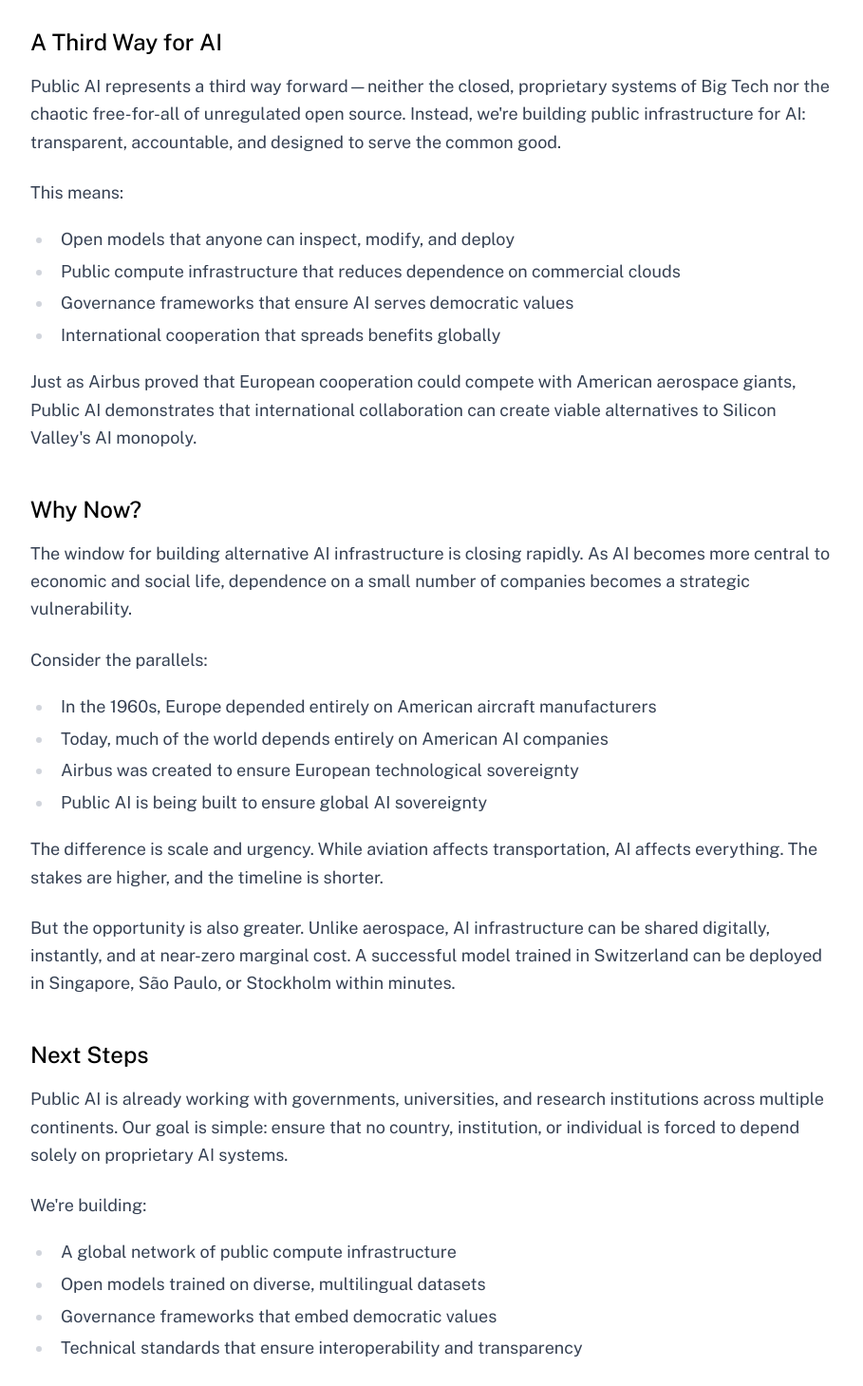
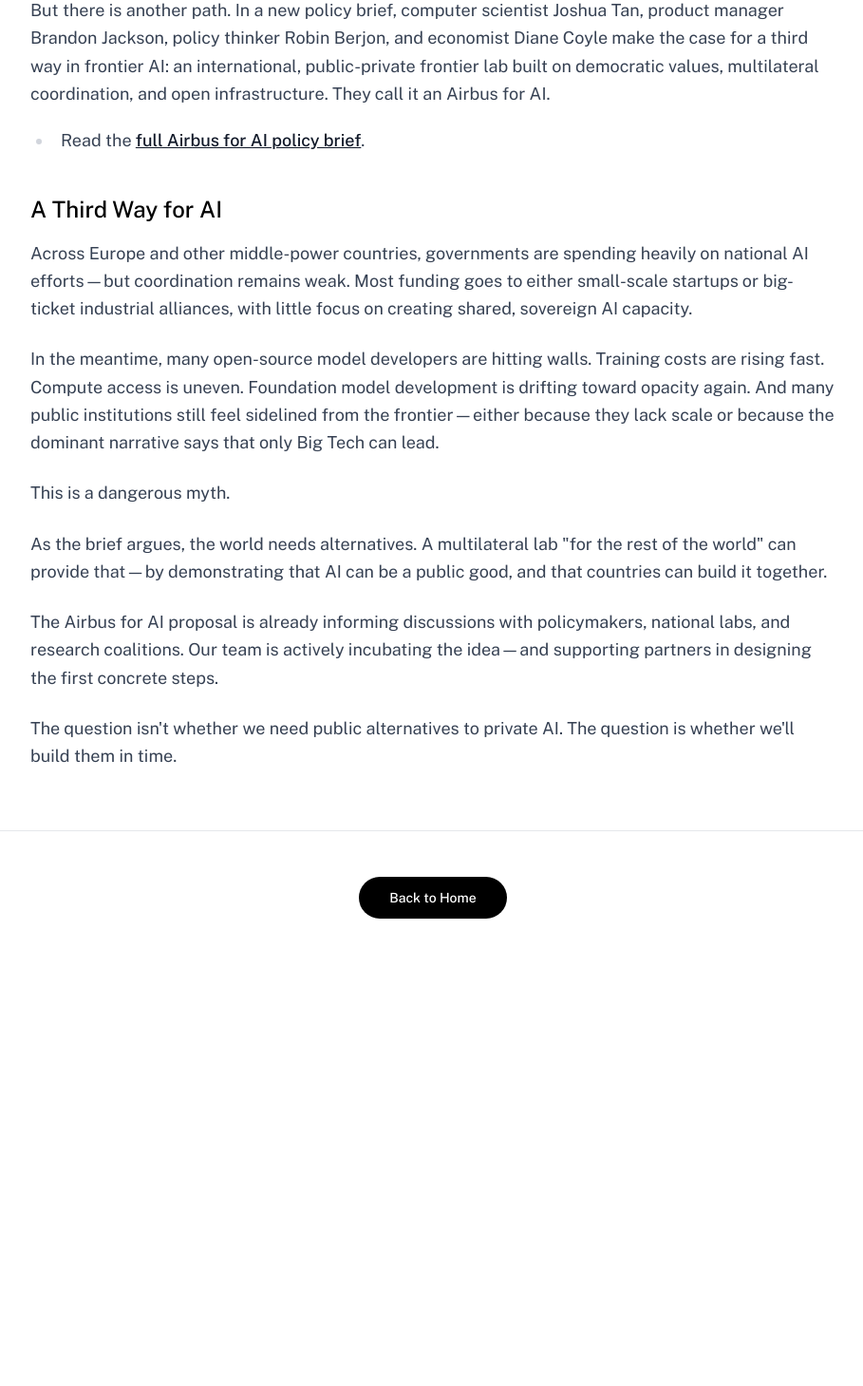
Before and after one commit to forpublicai/publicai.co, a Next.js app: page /airbus in a window 1280 px wide. Shown: the part 1880-3339 px from the top of the page at 95% size, without its empty margins (184-1093 px from the left). After the commit the page ends 2895 px from the top, so only its background shows below. Built offline with nearby package versions, Linux system fonts and the light colour scheme.

Commit message:
airbus page

```diff
--- a/src/app/airbus/page.tsx
+++ b/src/app/airbus/page.tsx
@@ -12,20 +12,20 @@ export default function AirbusPage() {
     sections: [
       {
         type: 'paragraph' as const,
-        content: "In 1970, European governments came together to build Airbus—a consortium that would challenge Boeing's dominance and establish Europe as a major force in commercial aviation. Today, we face a similar moment in artificial intelligence."
+        content: "In the 1960s, Airbus was born from a recognition that no single European company could compete with the scale and dominance of Boeing. The solution, put together by the French prime minister and the German chancellor (and later their Spanish and British counterparts), was cooperation: a multilateral industrial consortium now known as Airbus. And today, Airbus isn’t just competitive—it’s the largest aerospace manufacturer in the world."
       },
       {
         type: 'paragraph' as const,
-        content: "The AI landscape is dominated by a handful of American companies. Meanwhile, the rest of the world—governments, institutions, researchers, and citizens—depends on their infrastructure, their models, and their terms."
+        content: "In AI today, we face a similar landscape. A few U.S.-based companies dominate the frontier. China is building its own parallel ecosystem with full state backing. The rest of the world—Europe, Canada, Japan, Australia, Singapore, South Korea, and beyond—is investing billions of public funds into sovereign AI strategies but still struggling to achieve global relevance at the frontier."
       },
       {
         type: 'paragraph' as const,
-        content: "It's time for a different approach. It's time for an Airbus for AI."
+        content: "But there is another path. In a new policy brief, computer scientist Joshua Tan, product manager Brandon Jackson, policy thinker Robin Berjon, and economist Diane Coyle make the case for a third way in frontier AI: an international, public-private frontier lab built on democratic values, multilateral coordination, and open infrastructure. They call it an Airbus for AI."
       },
       {
         type: 'list' as const,
         content: [
-          "Read the <a href='/airbus-for-ai.pdf' target='_blank'>full policy brief</a>."
+          "Read the <a href='/airbus-for-ai.pdf' target='_blank'>full Airbus for AI policy brief</a>."
         ]
       },
       {
@@ -34,82 +34,23 @@ export default function AirbusPage() {
       },
       {
         type: 'paragraph' as const,
-        content: "Public AI represents a third way forward—neither the closed, proprietary systems of Big Tech nor the chaotic free-for-all of unregulated open source. Instead, we're building public infrastructure for AI: transparent, accountable, and designed to serve the common good."
+        content: "Across Europe and other middle-power countries, governments are spending heavily on national AI efforts—but coordination remains weak. Most funding goes to either small-scale startups or big-ticket industrial alliances, with little focus on creating shared, sovereign AI capacity."
       },
       {
         type: 'paragraph' as const,
-        content: "This means:"
-      },
-      {
-        type: 'list' as const,
-        content: [
-          "Open models that anyone can inspect, modify, and deploy",
-          "Public compute infrastructure that reduces dependence on commercial clouds",
-          "Governance frameworks that ensure AI serves democratic values",
-          "International cooperation that spreads benefits globally"
-        ]
+        content: "In the meantime, many open-source model developers are hitting walls. Training costs are rising fast. Compute access is uneven. Foundation model development is drifting toward opacity again. And many public institutions still feel sidelined from the frontier—either because they lack scale or because the dominant narrative says that only Big Tech can lead."
       },
       {
         type: 'paragraph' as const,
-        content: "Just as Airbus proved that European cooperation could compete with American aerospace giants, Public AI demonstrates that international collaboration can create viable alternatives to Silicon Valley's AI monopoly."
-      },
-      {
-        type: 'heading' as const,
-        content: "Why Now?"
+        content: "This is a dangerous myth."
       },
       {
         type: 'paragraph' as const,
-        content: "The window for building alternative AI infrastructure is closing rapidly. As AI becomes more central to economic and social life, dependence on a small number of companies becomes a strategic vulnerability."
+        content: 'As the brief argues, the world needs alternatives. A multilateral lab "for the rest of the world" can provide that—by demonstrating that AI can be a public good, and that countries can build it together.'
       },
       {
         type: 'paragraph' as const,
-        content: "Consider the parallels:"
-      },
-      {
-        type: 'list' as const,
-        content: [
-          "In the 1960s, Europe depended entirely on American aircraft manufacturers",
-          "Today, much of the world depends entirely on American AI companies",
-          "Airbus was created to ensure European technological sovereignty",
-          "Public AI is being built to ensure global AI sovereignty"
-        ]
-      },
-      {
-        type: 'paragraph' as const,
-        content: "The difference is scale and urgency. While aviation affects transportation, AI affects everything. The stakes are higher, and the timeline is shorter."
-      },
-      {
-        type: 'paragraph' as const,
-        content: "But the opportunity is also greater. Unlike aerospace, AI infrastructure can be shared digitally, instantly, and at near-zero marginal cost. A successful model trained in Switzerland can be deployed in Singapore, São Paulo, or Stockholm within minutes."
-      },
-      {
-        type: 'heading' as const,
-        content: "Next Steps"
-      },
-      {
-        type: 'paragraph' as const,
-        content: "Public AI is already working with governments, universities, and research institutions across multiple continents. Our goal is simple: ensure that no country, institution, or individual is forced to depend solely on proprietary AI systems."
-      },
-      {
-        type: 'paragraph' as const,
-        content: "We're building:"
-      },
-      {
-        type: 'list' as const,
-        content: [
-          "A global network of public compute infrastructure",
-          "Open models trained on diverse, multilingual datasets",
-          "Governance frameworks that embed democratic values",
-          "Technical standards that ensure interoperability and transparency"
-        ]
-      },
-      {
-        type: 'paragraph' as const,
-        content: "The Airbus consortium began with just four European countries. Today, it's a global enterprise that employs hundreds of thousands and serves airlines worldwide."
-      },
-      {
-        type: 'paragraph' as const,
-        content: "Public AI starts with a simple recognition: artificial intelligence is too important to be left entirely to private markets. Like roads, power grids, and communication networks, AI infrastructure should serve the public interest."
+        content: "The Airbus for AI proposal is already informing discussions with policymakers, national labs, and research coalitions. Our team is actively incubating the idea—and supporting partners in designing the first concrete steps."
       },
       {
         type: 'paragraph' as const,
--- a/src/app/page.tsx
+++ b/src/app/page.tsx
@@ -229,7 +229,7 @@ export default function Home() {
               />
             </a>
           </div>
-          <div className="flex items-center justify-center h-20 w-44">
+          {/* <div className="flex items-center justify-center h-20 w-44">
             <a href="https://nci.org.au" target="_blank" rel="noopener noreferrer" className="hover:opacity-80 transition-opacity duration-300">
               <img
                 src="/inference_partners/nciaustralia.png"
@@ -237,7 +237,7 @@ export default function Home() {
                 className="max-h-16 max-w-full object-contain filter grayscale hover:grayscale-0 transition-all duration-300"
               />
             </a>
-          </div>
+          </div> */}
         </div>
       </section>
 
```
